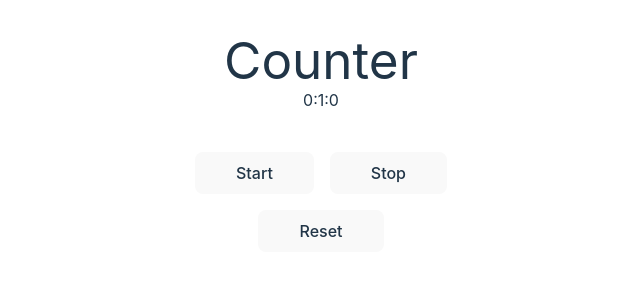
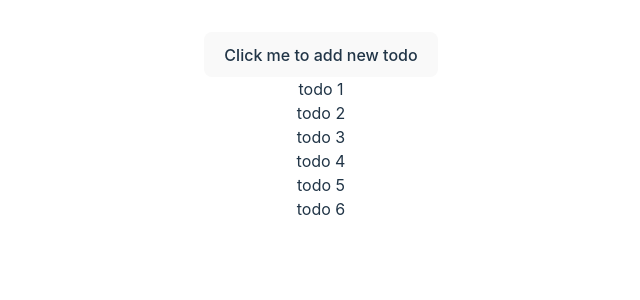
Before and after one commit to ayyaz10/pre-ap, a React (Vite) app: page / in a window 1280 px wide. Shown: the top 300 px of the page, without its empty margins (319-959 px from the left). Built offline with nearby package versions, Linux system fonts and the light colour scheme.

Commit message:
learn: virtual dom

```diff
--- a/src/App.tsx
+++ b/src/App.tsx
@@ -1,11 +1,13 @@
 import { useState } from "react";
 import "./App.css";
-import Counter from "./component/Counter";
+
+import Todos from "./component/Todo";
 
 function App() {
   return (
     <>
-      <Counter />
+      {/* <Counter /> */}
+      <Todos />
     </>
   );
 }
--- a/src/component/Todo.tsx
+++ b/src/component/Todo.tsx
@@ -1,4 +1,5 @@
 import { useState } from "react";
+import TodoItem from "./TodoItem";
 
 const Todos = () => {
   const [todos, setTodos] = useState([
@@ -15,39 +16,46 @@ const Todos = () => {
       id: 3,
     },
     {
-      text: "todo 1",
+      text: "todo 4",
       id: 4,
     },
     {
-      text: "todo 2",
+      text: "todo 5",
       id: 5,
     },
     {
-      text: "todo 3",
+      text: "todo 6",
       id: 6,
     },
   ]);
   const deleteItem = (itemId: number) => {
-    // which item should we delete? How to know that?
     setTodos(
       todos.filter((itemEl) => {
         return itemEl.id !== itemId;
       })
     );
   };
+
+  const addNewTodo = () => {
+    setTodos((todos) => {
+      return [
+        {
+          text: "new Todo",
+          id: Date.now(),
+        },
+        ...todos,
+      ];
+    });
+  };
+
   return (
     <ul>
+      <li>
+        <button onClick={addNewTodo}>Click me to add new todo</button>
+      </li>
       {todos.map((todoItem) => {
         return (
-          <li
-            id={`todo_item_${todoItem.id}`}
-            onClick={() => {
-              deleteItem(todoItem.id);
-            }}
-            key={todoItem.id}
-          >
-            {todoItem.text}
-          </li>
+          <TodoItem key={todoItem.id} item={todoItem} onDelete={deleteItem} />
         );
       })}
     </ul>
--- /dev/null
+++ b/src/component/TodoItem.tsx
@@ -0,0 +1,33 @@
+import { FC, useEffect } from "react";
+
+type Todo = {
+  text: string;
+  id: number;
+};
+
+type TodoItemProps = {
+  item: Todo;
+  onDelete: (itemId: number) => void;
+};
+
+const TodoItem: FC<TodoItemProps> = ({ item, onDelete }) => {
+  useEffect(() => {
+    console.log(`component rendered for item ${item.id}`);
+
+    return () => {
+      console.log(`component removed for item ${item.id}`);
+    };
+  }, []);
+  return (
+    <li
+      onClick={() => {
+        onDelete(item.id);
+      }}
+      id={`todo_item_${item.id}`}
+    >
+      {item.text}
+    </li>
+  );
+};
+
+export default TodoItem;
```
